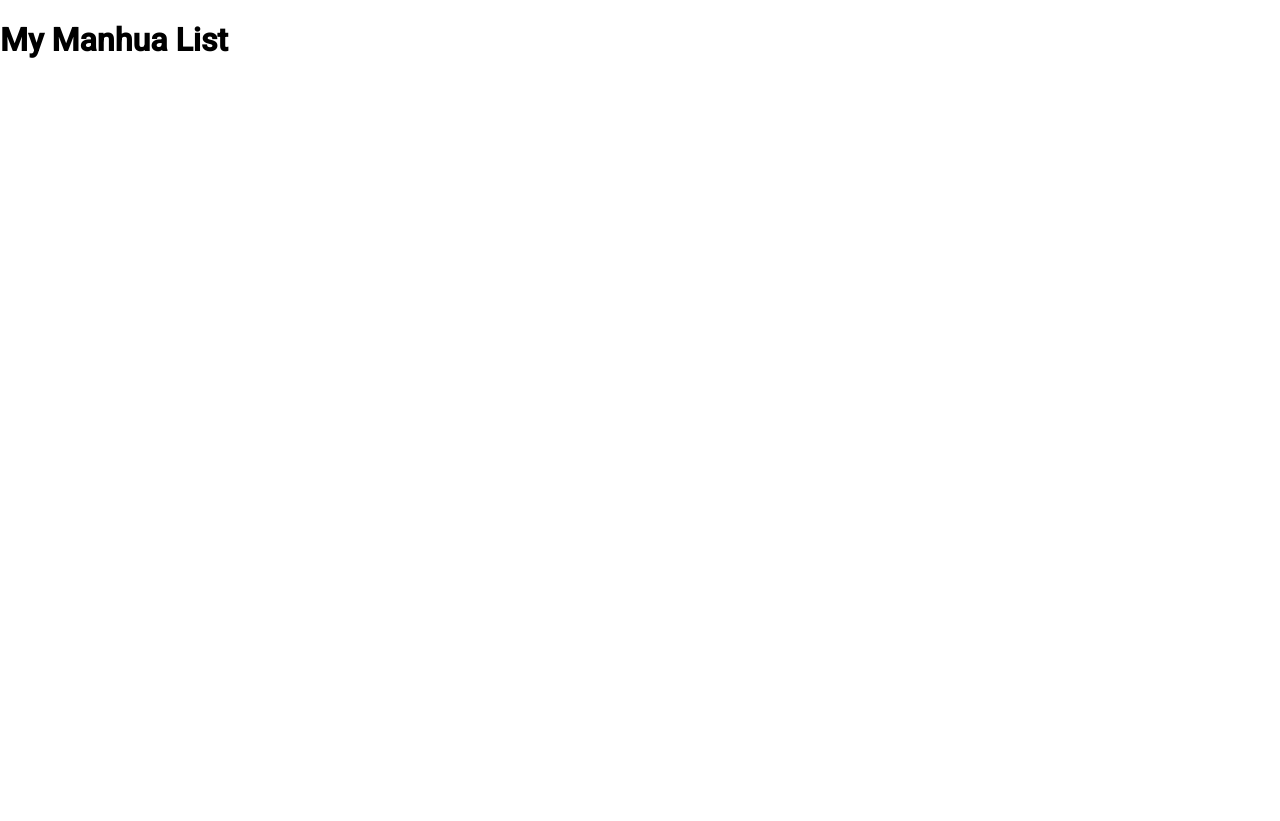
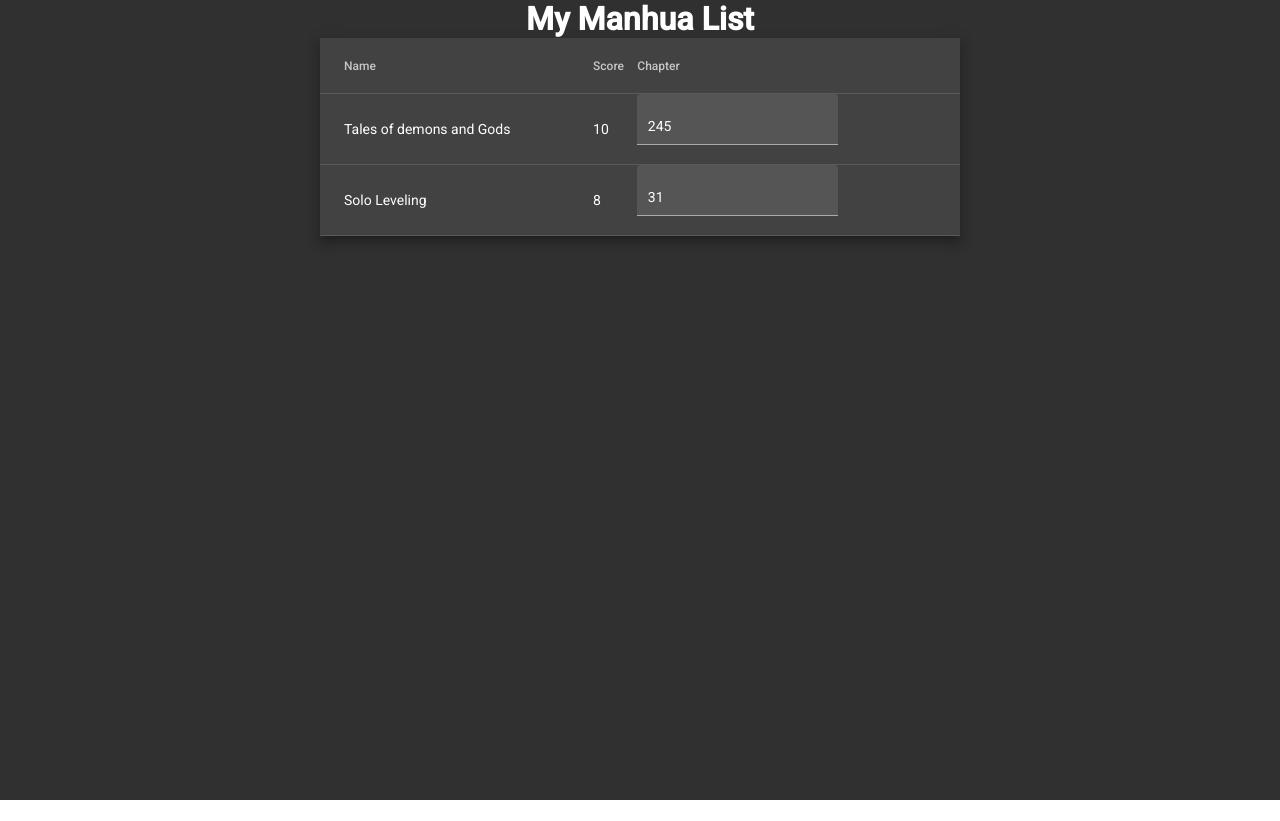
Before and after one commit to luturol/manhua-list, an Angular app: page / in a window 1280 px wide. After the commit the page ends 800 px from the top, so only its background shows below. Built offline with nearby package versions, Linux system fonts and the light colour scheme.

Commit message:
Add table for mangas and add spinner for the chapters

```diff
--- a/src/app/app.component.css
+++ b/src/app/app.component.css
@@ -0,0 +1,11 @@
+.app {
+    background-color: #303030;
+    width: 100%;
+    height: 100%;
+    color: white;
+}
+
+.title {
+    margin: 0;
+    text-align: center;
+}
--- a/src/app/app.component.html
+++ b/src/app/app.component.html
@@ -1,3 +1,4 @@
-<div>
-  <h1>My Manhua List</h1>
+<div class="app">
+  <h1 class="title">My Manhua List</h1>
+  <app-my-table></app-my-table>
 </div>
--- a/src/app/my-table/my-table.component.css
+++ b/src/app/my-table/my-table.component.css
@@ -0,0 +1,4 @@
+table {
+    width: 50%;
+    margin: 0 auto;
+}
--- a/src/app/my-table/my-table.component.html
+++ b/src/app/my-table/my-table.component.html
@@ -1 +1,26 @@
-<p>my-table works!</p>
+<table mat-table [dataSource]="dataSource" class="mat-elevation-z8">
+
+    <ng-container matColumnDef="name">
+      <th mat-header-cell *matHeaderCellDef> Name </th>
+      <td mat-cell *matCellDef="let element"> {{element.name}} </td>
+    </ng-container>
+
+    <!-- Weight Column -->
+    <ng-container matColumnDef="score">
+      <th mat-header-cell *matHeaderCellDef> Score </th>
+      <td mat-cell *matCellDef="let element"> {{element.score}} </td>
+    </ng-container>
+
+    <!-- Symbol Column -->
+    <ng-container matColumnDef="chapter">
+      <th mat-header-cell *matHeaderCellDef> Chapter </th>
+      <td mat-cell *matCellDef="let element">
+        <mat-form-field appearance="fill" [color]="colorControl.value">
+            <input matInput type="number" placeholder="Ex. 12" [value]="element.chapter">
+        </mat-form-field>
+     </td>
+    </ng-container>
+
+    <tr mat-header-row *matHeaderRowDef="displayedColumns"></tr>
+    <tr mat-row *matRowDef="let row; columns: displayedColumns;"></tr>
+  </table>
--- a/src/app/my-table/my-table.component.ts
+++ b/src/app/my-table/my-table.component.ts
@@ -1,4 +1,11 @@
 import { Component, OnInit } from '@angular/core';
+import { FormControl, FormGroup, FormBuilder } from '@angular/forms';
+
+export interface MyTableElement {
+  name: string;
+  score: number;
+  chapter: number;
+}
 
 @Component({
   selector: 'app-my-table',
@@ -7,7 +14,18 @@ import { Component, OnInit } from '@angular/core';
 })
 export class MyTableComponent implements OnInit {
 
-  constructor() { }
+  displayedColumns: string[] = ['name', 'score', 'chapter'];
+  dataSource: MyTableElement[] = [
+    { name: 'Tales of demons and Gods', score: 10, chapter: 245 },
+    { name: 'Solo Leveling', score: 8, chapter: 31 }
+  ];
+  colorControl = new FormControl('primary');
+  MyList: FormGroup
+  constructor(formBuilder: FormBuilder) {
+    this.MyList = formBuilder.group({
+      color: this.colorControl
+    })
+   }
 
   ngOnInit() {
   }
```
Also changed, not shown: src/app/app.module.ts (+10 -1 lines).
